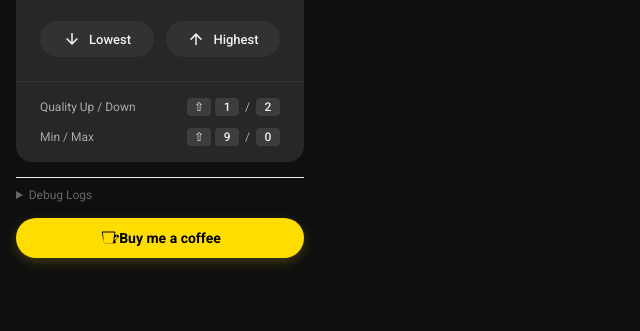
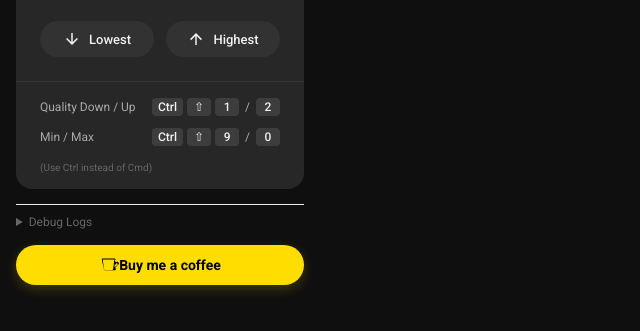
Before and after one commit to vitamaxDH/youtube-quality-shortcut, a website with bundled scripts: page popup.html in a window 1280 px wide. Shown: the part 163-494 px from the top of the page, without its empty margins (0-640 px from the left). Built offline with nearby package versions, Linux system fonts and the light colour scheme; no server answers.

Commit message:
fix: correct command display logic and bump version to 1.5.2

```diff
--- a/package.json
+++ b/package.json
@@ -1,6 +1,6 @@
 {
   "name": "youtube-quality-shortcut",
-  "version": "1.5.1",
+  "version": "1.5.2",
   "description": "Control YouTube video quality with keyboard shortcuts",
   "private": true,
   "scripts": {
--- a/popup.html
+++ b/popup.html
@@ -67,8 +67,9 @@
             <!-- Shortcuts List (Compact) -->
             <div class="shortcuts-list">
                 <div class="shortcut-row">
-                    <span class="sc-label">Quality Up / Down</span>
+                    <span class="sc-label">Quality Down / Up</span>
                     <div class="keys">
+                        <kbd class="mod-key"></kbd>
                         <kbd>⇧</kbd>
                         <kbd>1</kbd>
                         <span class="separator">/</span>
@@ -78,13 +79,14 @@
                 <div class="shortcut-row">
                     <span class="sc-label">Min / Max</span>
                     <div class="keys">
+                        <kbd class="mod-key"></kbd>
                         <kbd>⇧</kbd>
                         <kbd>9</kbd>
                         <span class="separator">/</span>
                         <kbd>0</kbd>
                     </div>
                 </div>
-            <!-- Windows hint, hidden on Mac via JS logic usually, but here handled by CSS class toggling if needed or simple text -->
+                <!-- Windows hint, hidden on Mac via JS logic usually, but here handled by CSS class toggling if needed or simple text -->
                 <div id="windowsHint" style="display:none; font-size: 10px; color: #666; margin-top: 4px;">
                     (Use Ctrl instead of Cmd)
                 </div>
@@ -93,7 +95,8 @@
             <!-- Debug Logs Section -->
             <div class="debug-section" style="margin-top: 15px; border-top: 1px solid #eee; padding-top: 10px;">
                 <details>
-                    <summary style="cursor: pointer; font-size: 12px; color: #666; user-select: none;">Debug Logs</summary>
+                    <summary style="cursor: pointer; font-size: 12px; color: #666; user-select: none;">Debug Logs
+                    </summary>
                     <div style="margin-top: 8px;">
                         <div style="display: flex; gap: 8px; margin-bottom: 8px;">
                             <button id="refreshLogs" style="font-size: 10px; padding: 2px 6px;">Refresh</button>
--- a/src/check_os.ts
+++ b/src/check_os.ts
@@ -17,19 +17,17 @@ document.addEventListener('DOMContentLoaded', (): void => {
   const extendedNavigator = navigator as ExtendedNavigator;
   const isMacOS = /Mac/i.test(extendedNavigator.userAgentData?.platform || navigator.platform || '');
 
-  const windowsShortcutsElement = document.getElementById('windowsShortcuts');
-  const macShortcutsElement = document.getElementById('macShortcuts');
+  const modKeyElements = document.querySelectorAll('.mod-key');
+  const modKey = isMacOS ? '⌘' : 'Ctrl';
 
-  // Only proceed if elements exist
-  if (!windowsShortcutsElement || !macShortcutsElement) {
-    console.error('YouTube Quality Shortcut: Shortcut elements not found');
-    return;
-  }
+  modKeyElements.forEach(el => {
+    el.textContent = modKey;
+    el.style.display = 'inline-block';
+  });
 
-  // Show appropriate shortcuts based on detected OS
-  if (isMacOS) {
-    macShortcutsElement.style.display = 'block';
-  } else {
-    windowsShortcutsElement.style.display = 'block';
+  // Windows hint logic if needed (currently hidden by CSS default)
+  const windowsHint = document.getElementById('windowsHint');
+  if (windowsHint && !isMacOS) {
+    windowsHint.style.display = 'block';
   }
 });
```
Also changed, not shown: manifest.json.
